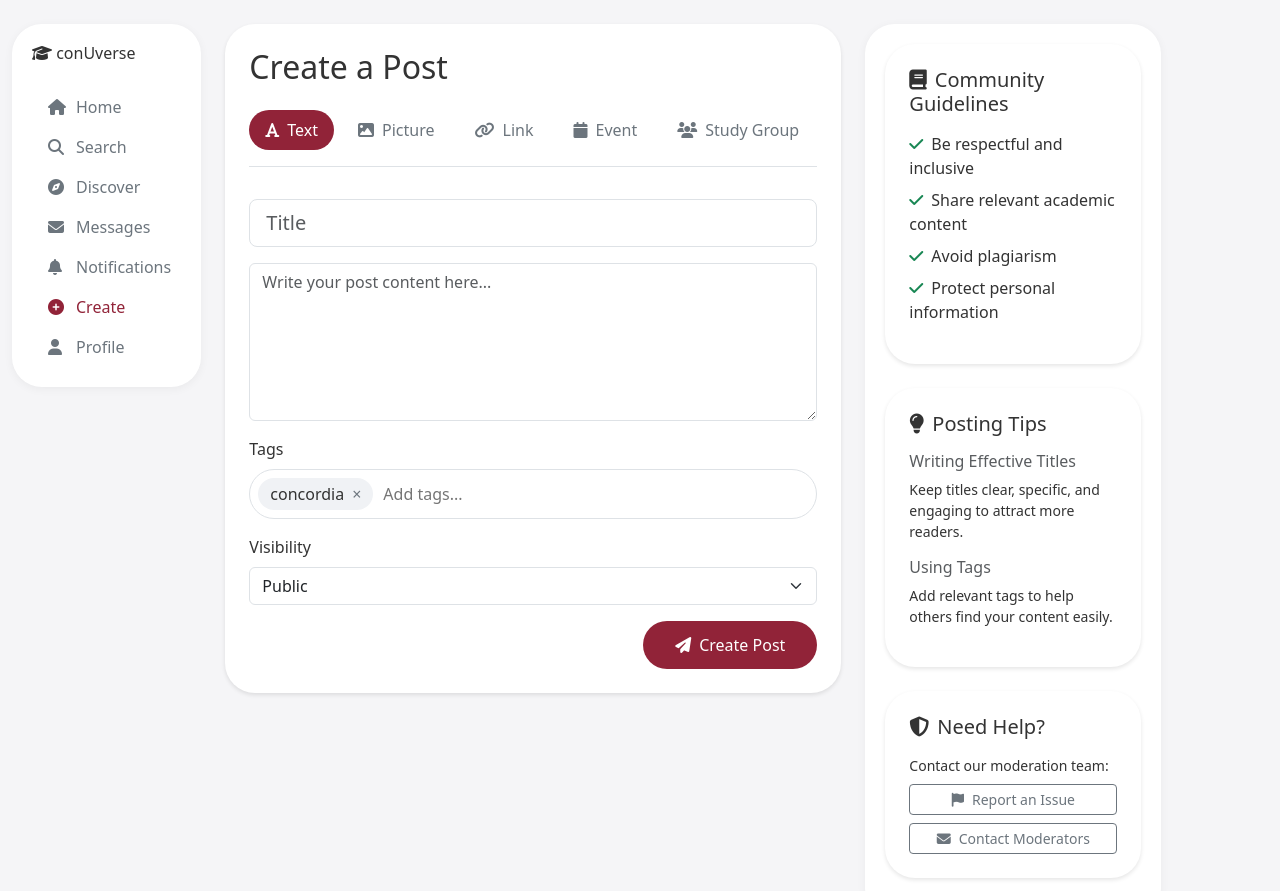
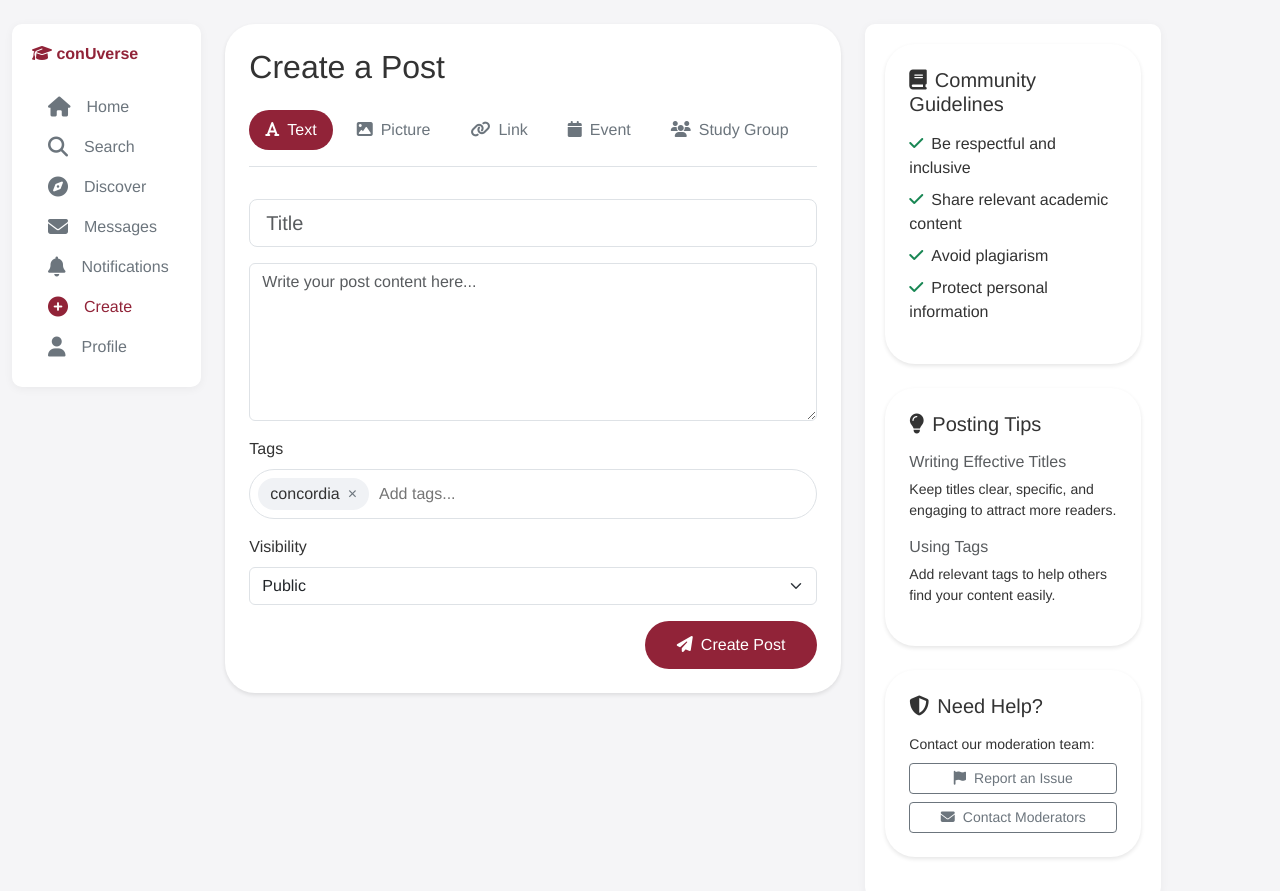
Before and after one commit to DoanGiaHuyVu/conUverse, a plain HTML site: page templates/create_page.html in a window 1280 px wide. Drawn offline with nearby package versions, Linux system fonts and the light colour scheme.

Commit message:
Update some html pages, and add css files

```diff
--- a/static/css/create_page.css
+++ b/static/css/create_page.css
@@ -9,6 +9,7 @@
 
 /* General Styles */
 body {
+  font-family: "Avenir", "Helvetica Neue", Helvetica, Arial, sans-serif;
   background-color: var(--light-bg);
   color: #333;
   padding-bottom: 70px; /* Space for mobile nav */
@@ -142,10 +143,15 @@ body {
 /* Navigation Styles */
 .sidebar {
   background-color: white;
-  border-radius: 30px;
+  border-radius: 10px;
   box-shadow: 0 2px 10px rgba(0, 0, 0, 0.05);
   padding: 20px;
   margin-bottom: 20px;
+}
+
+.navbar-brand {
+  font-weight: bold;
+  color: var(--concordia-maroon) !important;
 }
 
 .nav-link {
@@ -156,6 +162,7 @@ body {
   display: flex;
   align-items: center;
   gap: 0.5rem;
+  font-weight: 500;
 }
 
 .nav-link:hover {
@@ -164,11 +171,11 @@ body {
 
 .nav-link.active {
   color: var(--concordia-maroon);
-  font-weight: 500;
 }
 
 .nav-link i {
-  width: 1.25rem;
+  font-size: 1.25rem;
+  margin-right: 0.5rem;
 }
 
 /* Mobile Styles */
```
Also changed, not shown: templates/create_page.html (+7 -7 lines).
